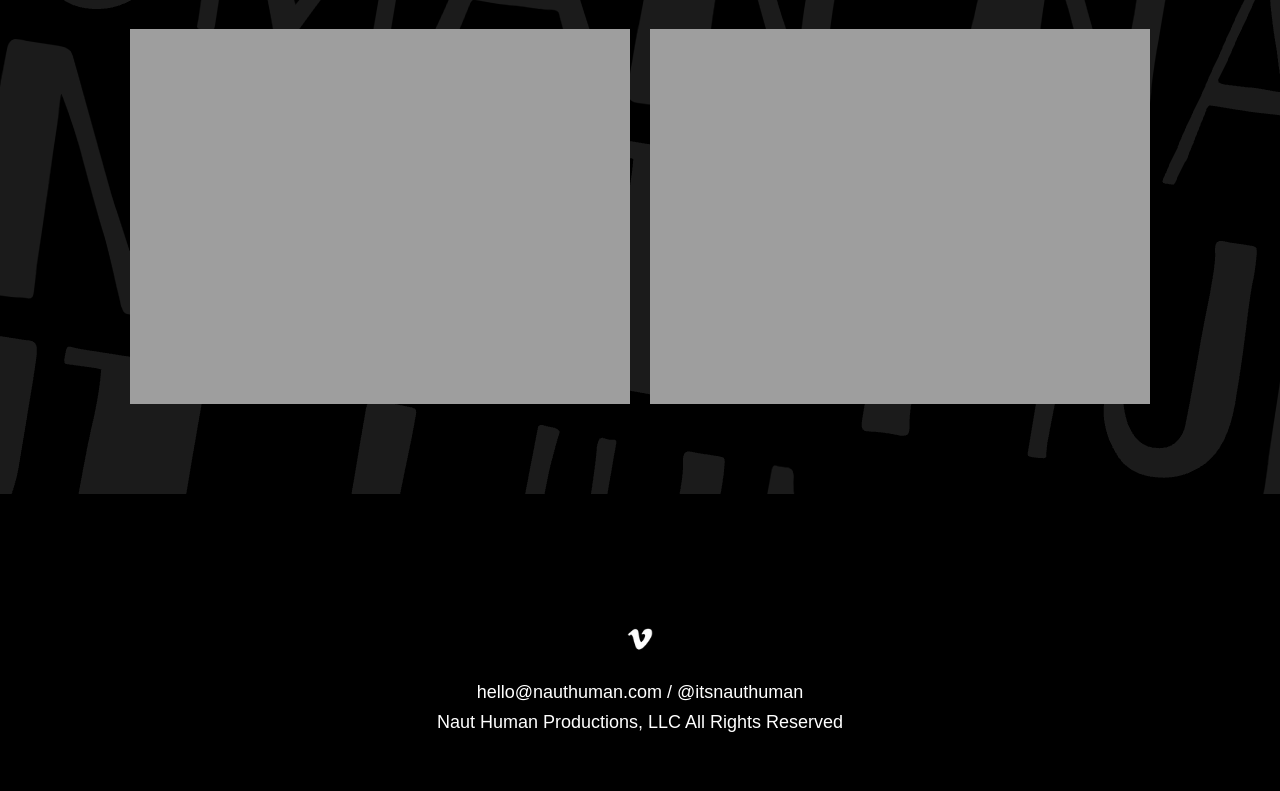
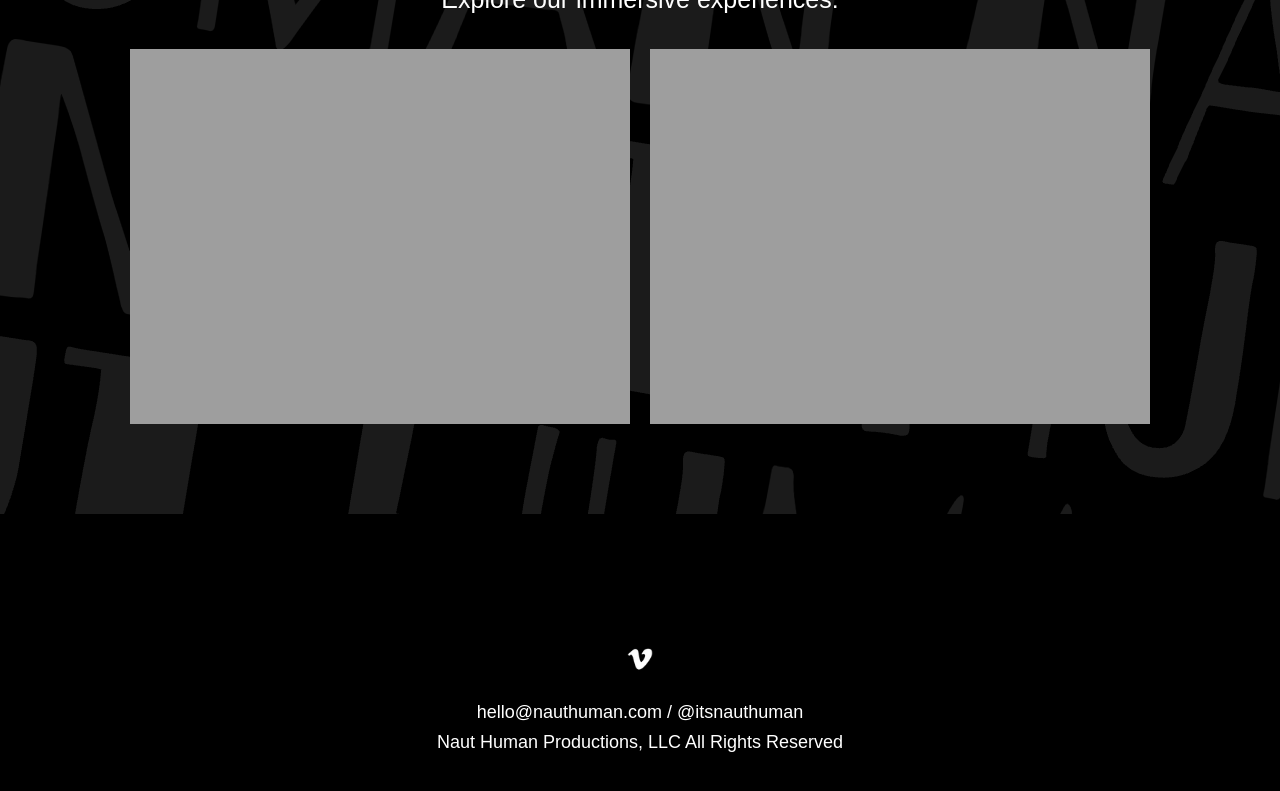
Before and after one commit to nauthuman/website, a Jekyll site: the page built from index2.html, in a window 1280 px wide and 1400 px high, scrolled down 471 px. Shown: the part 574-1365 px from the top of the window. Built offline with Jekyll 4.4.1, drawn with Linux system fonts in a browser that asks for light colours; some web fonts are replaced; some of the changed text lies outside the part shown.

Commit message:
Update works2_panel.html

```diff
--- a/_includes/works2_panel.html
+++ b/_includes/works2_panel.html
@@ -1,6 +1,6 @@
 <style>
 div.exps-wrapper {
-    padding: 80px 10px 80px 10px;
+    padding: 100px 10px 80px 10px;
     /*
     background: #670D0B;
     */
@@ -66,7 +66,7 @@
       </div>
 	<div class="exps-cell">
         <a href="nauthuman.com/tickets" target="_blank">
-          <img src="{{site.url}}/images/experiences/DraculaWebsiteExpSquare.png" alt="Dracula"/>
+          <img src="{{site.url}}/images/experiences/DraculaExp2.png" alt="Dracula"/>
         </a>
       </div>
 	  <!--<div class="exps-cell">
```
Also changed, not shown: other parts of _includes/works2_panel.html (+1 -1 lines).
